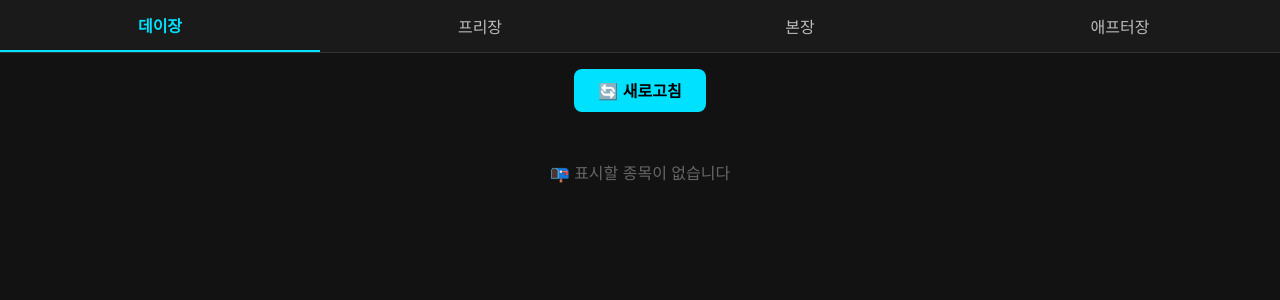
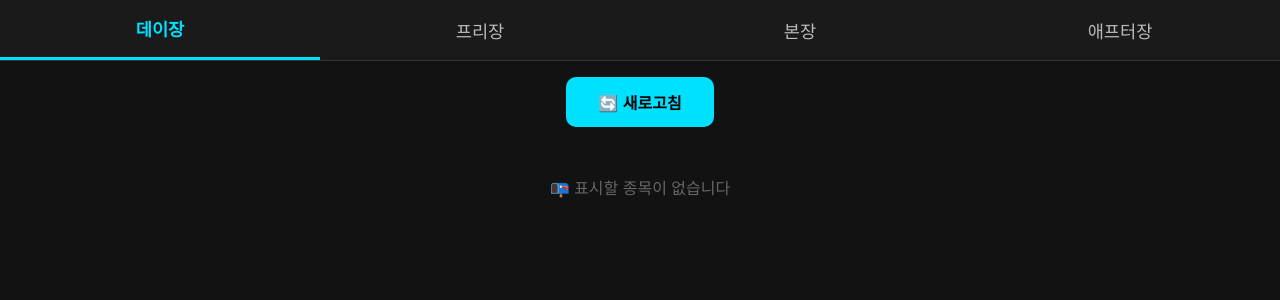
Before and after one commit to novaticker/Aifinder, a Flask app: page / in a window 1280 px wide. Shown: the part 61-361 px from the top of the page. Run offline with Flask 3, Linux system fonts and the light colour scheme; data that the repository does not hold is empty.

Commit message:
Update index.html

```diff
--- a/templates/index.html
+++ b/templates/index.html
@@ -27,15 +27,15 @@
     }
     .tabs button {
       flex: 1;
-      padding: 0.8rem;
+      padding: 1rem 0;
       background: none;
       color: #bbb;
       border: none;
-      font-size: 1rem;
+      font-size: 1.1rem;
     }
     .tabs button.active {
       color: #00e1ff;
-      border-bottom: 2px solid #00e1ff;
+      border-bottom: 3px solid #00e1ff;
       font-weight: bold;
     }
     .container {
@@ -82,9 +82,9 @@
       display: block;
       background: #00e1ff;
       border: none;
-      padding: 0.6rem 1.5rem;
+      padding: 0.8rem 2rem;
       color: #000;
-      border-radius: 8px;
+      border-radius: 10px;
       font-size: 1rem;
       font-weight: bold;
     }
@@ -92,6 +92,7 @@
 </head>
 <body>
   <header>📡 AI 종목 탐색기</header>
+
   <div class="tabs">
     <button class="active" onclick="showTab('day')">데이장</button>
     <button onclick="showTab('pre')">프리장</button>
@@ -101,7 +102,7 @@
 
   <button class="refresh" onclick="refreshData()">🔄 새로고침</button>
 
-  <div class="container" id="list"></div>
+  <div class="container" id="list">⏳ 데이터 불러오는 중...</div>
 
   <script>
     let currentTab = 'day';
@@ -116,8 +117,9 @@
 
     async function refreshData() {
       try {
-        await fetch("/update_news"); // 서버에 뉴스 수집 요청
-        const res = await fetch("/data.json"); // 전체 데이터 다시 불러오기
+        document.getElementById("list").innerHTML = "⏳ 업데이트 중...";
+        await fetch("/update_news");
+        const res = await fetch("/data.json");
         const data = await res.json();
         const today = Object.keys(data).pop();
         const gainers = data[today]?.gainers || [];
@@ -173,25 +175,11 @@
       return "";
     }
 
-    async function updateLiveData() {
-      try {
-        const res = await fetch("/live_gainers");
-        const updates = await res.json();
-        updates.forEach(update => {
-          const { symbol, price, percent, time, phase } = update;
-          if (document.getElementById(`price-${symbol}`)) {
-            document.getElementById(`price-${symbol}`).innerText = `💵 $${price}`;
-            document.getElementById(`percent-${symbol}`).innerText = percent;
-            document.getElementById(`time-${symbol}`).innerText = `🕒 ${time} | ${phaseName(phase)}`;
-          }
-        });
-      } catch (e) {
-        console.error("Live update failed:", e);
-      }
-    }
+    // 초기 로딩
+    refreshData();
 
-    refreshData();
-    setInterval(updateLiveData, 1000);
+    // ✅ 5초마다 자동 감지 결과 반영
+    setInterval(refreshData, 5000);
   </script>
 </body>
 </html>
```
